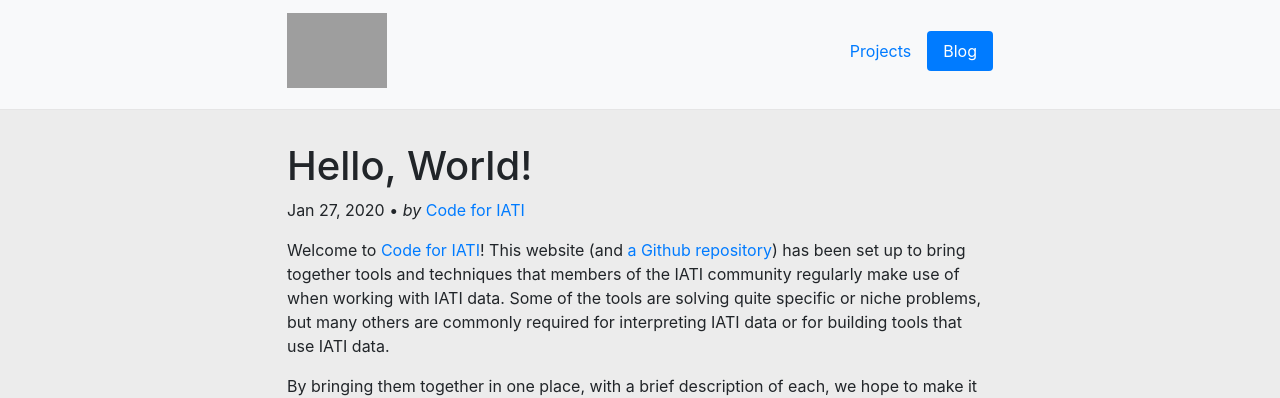
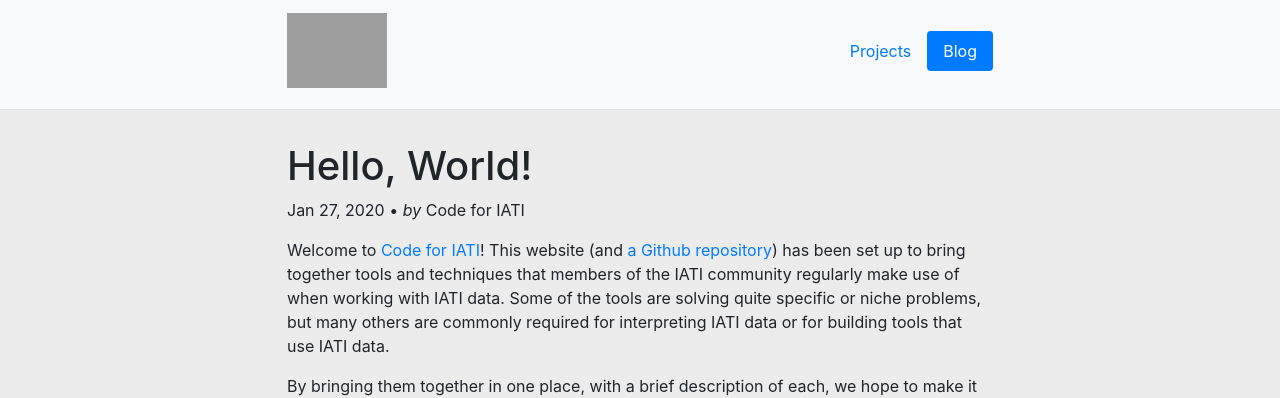
Before and after one commit to codeforIATI/codeforiati.github.io, a Jekyll site: the page built from _posts/2020-01-27-hello-world.md, in a window 1280 px wide. Shown: the top 398 px of the page. Built offline with Jekyll 4.4.1, drawn with Linux system fonts in a browser that asks for light colours; comment, search, counter and statistics services are not loaded.

Commit message:
Remove codeforiati twitter URL for now

```diff
--- a/_config.yml
+++ b/_config.yml
@@ -37,5 +37,4 @@
     display_name: Code for IATI
     email: hello@codeforiati.org
     web: https://codeforiati.org
-    twitter: codeforiati
     github: codeforiati
--- a/_layouts/post.html
+++ b/_layouts/post.html
@@ -6,7 +6,7 @@
 
   <header class="post-header">
     <h1 class="post-title">{{ page.title }}</h1>
-    <p class="post-meta">{{ page.date | date: "%b %-d, %Y" }}{% if page.author %} • <i>by</i> <a href="http://twitter.com/{{ author.twitter }}">{{ author.name }}</a>{% endif %}{% if page.meta %} • {{ page.meta }}{% endif %}</p>
+    <p class="post-meta">{{ page.date | date: "%b %-d, %Y" }}{% if page.author %} • <i>by</i> {% if author.twitter %}<a href="http://twitter.com/{{ author.twitter }}">{% endif %}{{ author.name }}{% if author.twitter %}</a>{% endif %}{% endif %}{% if page.meta %} • {{ page.meta }}{% endif %}</p>
   </header>
 
   <article class="post-content">
```
